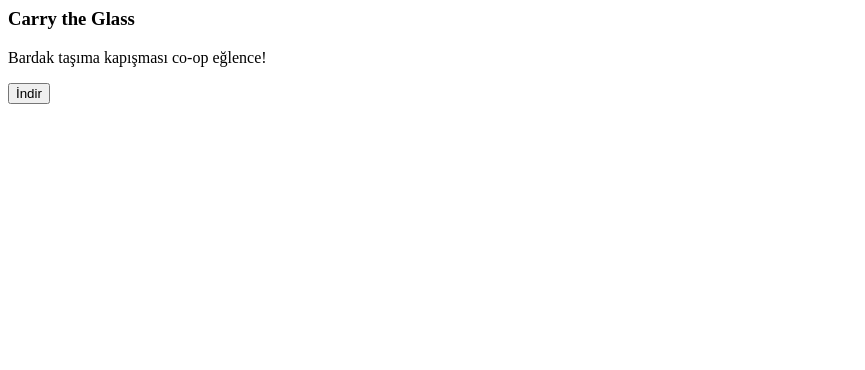
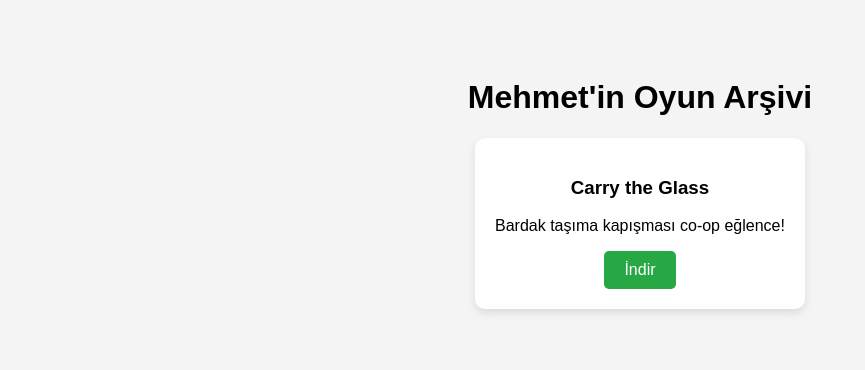
Before and after one commit to mehmetbozkurtgggh-gif/mehmetbozkurt, a plain HTML site: page index.html in a window 1280 px wide. Shown: the whole page, without its empty margins (0-865 px from the left). Drawn offline with Linux system fonts and the light colour scheme.

Commit message:
Update index.html

```diff
--- a/index.html
+++ b/index.html
@@ -1,5 +1,19 @@
-<div class="game-card">
-    <h3>Carry the Glass</h3>
-    <p>Bardak taşıma kapışması co-op eğlence!</p>
-    <a href="BURAYA_GOOGLE_DRIVE_LINKINI_YAPISTIR" target="_blank"><button>İndir</button></a>
-</div>
+<!DOCTYPE html>
+<html>
+<head>
+    <title>Mehmet'in Oyun Arşivi</title>
+    <style>
+        body { font-family: sans-serif; text-align: center; padding: 50px; background-color: #f4f4f4; }
+        .game-card { background: white; padding: 20px; border-radius: 10px; display: inline-block; box-shadow: 0 4px 8px rgba(0,0,0,0.1); }
+        button { background-color: #28a745; color: white; border: none; padding: 10px 20px; cursor: pointer; border-radius: 5px; font-size: 16px; }
+    </style>
+</head>
+<body>
+    <h1>Mehmet'in Oyun Arşivi</h1>
+    <div class="game-card">
+        <h3>Carry the Glass</h3>
+        <p>Bardak taşıma kapışması co-op eğlence!</p>
+        <a href="https://drive.google.com/file/d/1OMPplQ614Ib00XXmw-KGLANCnCB-F9Vp/view?usp=drive_link" target="_blank"><button>İndir</button></a>
+    </div>
+</body>
+</html>
```
